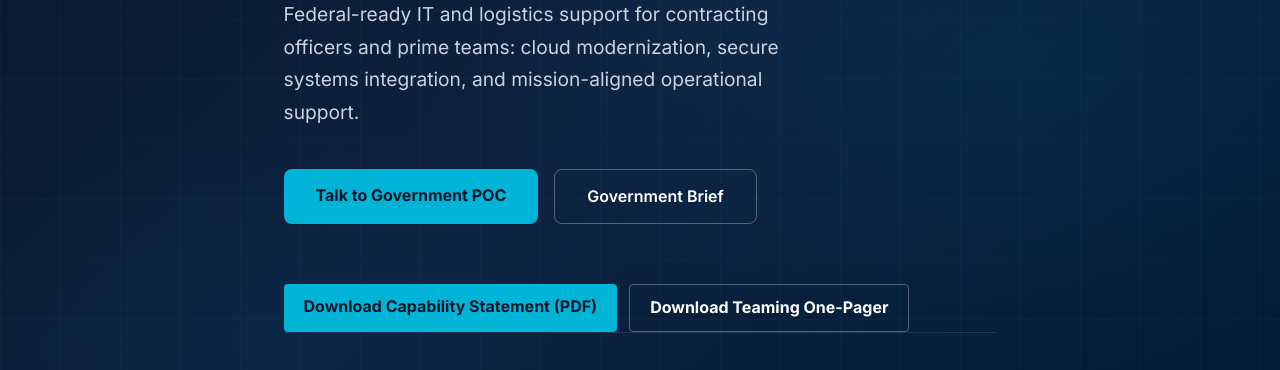
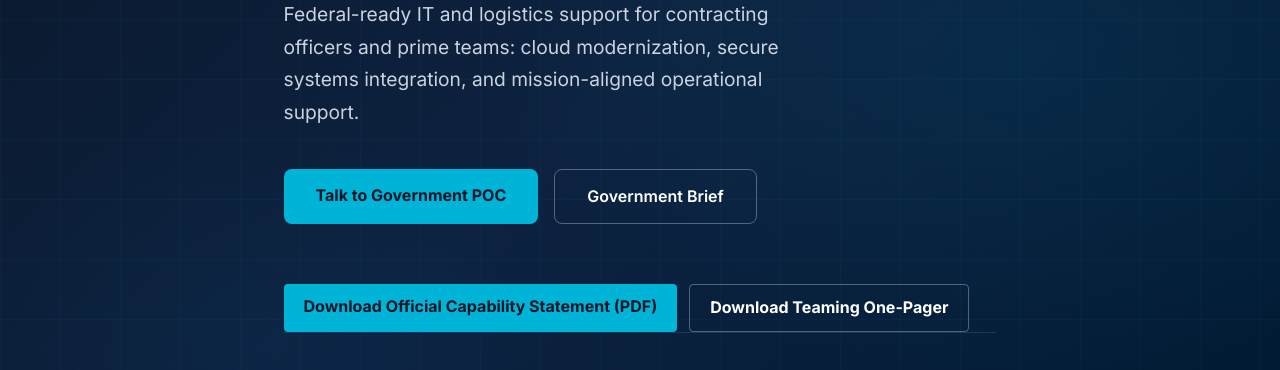
Before and after one commit to techfans-ui/Vectra-Core-Systems-LLC, a plain HTML site: page index.html in a window 1280 px wide. Shown: the part 401-771 px from the top of the page. Drawn offline with Linux system fonts and the light colour scheme.

Commit message:
Update capability statement CTA to official PDF wording

```diff
--- a/index.html
+++ b/index.html
@@ -53,7 +53,7 @@
         <a href="/government.html" class="btn-outline">Government Brief</a>
       </div>
       <div class="hero-actions" style="margin-top: 1rem;">
-        <a href="/Vectra_Core_Systems_Capability_Statement.pdf" target="_blank" rel="noopener" class="btn-primary" style="background:#00b4d8; color:#0a1628; border:none; padding:10px 20px; font-weight:700; border-radius:4px; text-decoration:none; display:inline-block;">Download Capability Statement (PDF)</a>
+        <a href="/Vectra_Core_Systems_Capability_Statement.pdf" target="_blank" rel="noopener" class="btn-primary" style="background:#00b4d8; color:#0a1628; border:none; padding:10px 20px; font-weight:700; border-radius:4px; text-decoration:none; display:inline-block;">Download Official Capability Statement (PDF)</a>
         <a href="/teaming-one-pager.html" target="_blank" rel="noopener" class="btn-outline" style="padding:10px 20px; border-radius:4px; font-weight:700; display:inline-block;">Download Teaming One-Pager</a>
       </div>
       <div class="hero-stats">
@@ -534,7 +534,7 @@
             <a href="#capabilities">Capabilities</a>
             <a href="#founder">Leadership</a>
             <a href="#contact">Contact</a>
-            <a href="/Vectra_Core_Systems_Capability_Statement.pdf" target="_blank" rel="noopener">Capability Statement (PDF)</a>
+            <a href="/Vectra_Core_Systems_Capability_Statement.pdf" target="_blank" rel="noopener">Download Official Capability Statement (PDF)</a>
             <a href="/teaming-one-pager.html" target="_blank" rel="noopener">Teaming One-Pager</a>
             <a href="/operating-agreement.html">Operating Agreement</a>
             <a href="/NDA.html">NDA Template</a>
```
